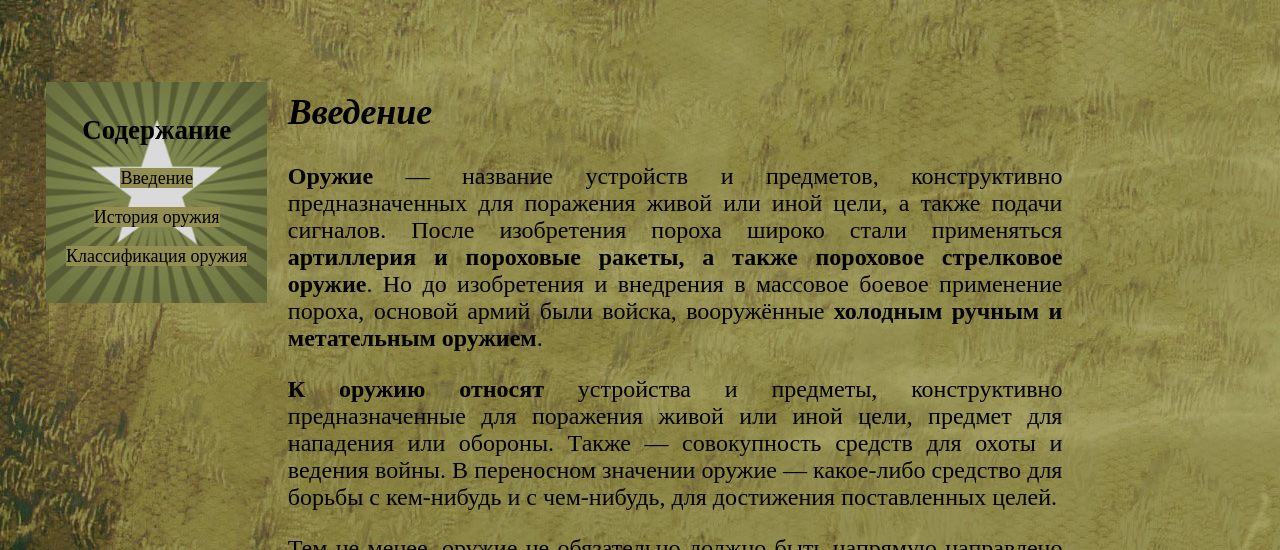
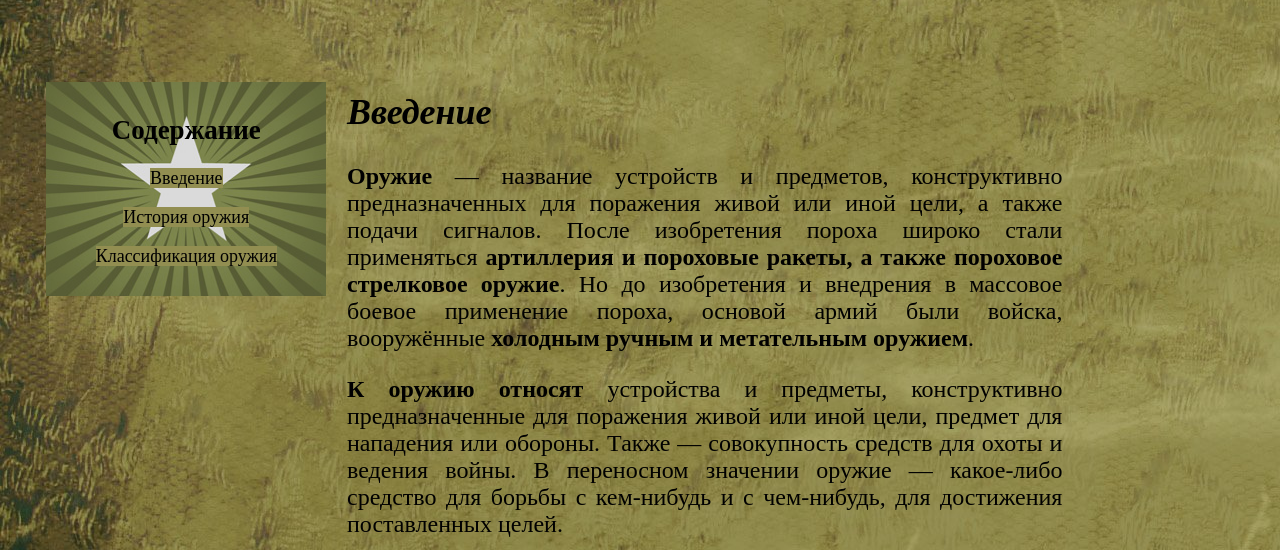
Before and after one commit to HakazeScarlet/hakazescarlet.github.io, a plain HTML site: page index.html in a window 1280 px wide. Shown: the part 250-800 px from the top of the page. Drawn offline with Linux system fonts and the light colour scheme.

```diff
--- a/homestyle.css
+++ b/homestyle.css
@@ -53,8 +53,8 @@
 
 .menu {
     background-image: url(images/menu.jpg) ;
-    min-width: 200px;
-    min-height: 200px;
+    min-width: 25%;
+    min-height: 20%;
     background-position: 50% 50%;
     font-size: large;
     text-align: center;
```
